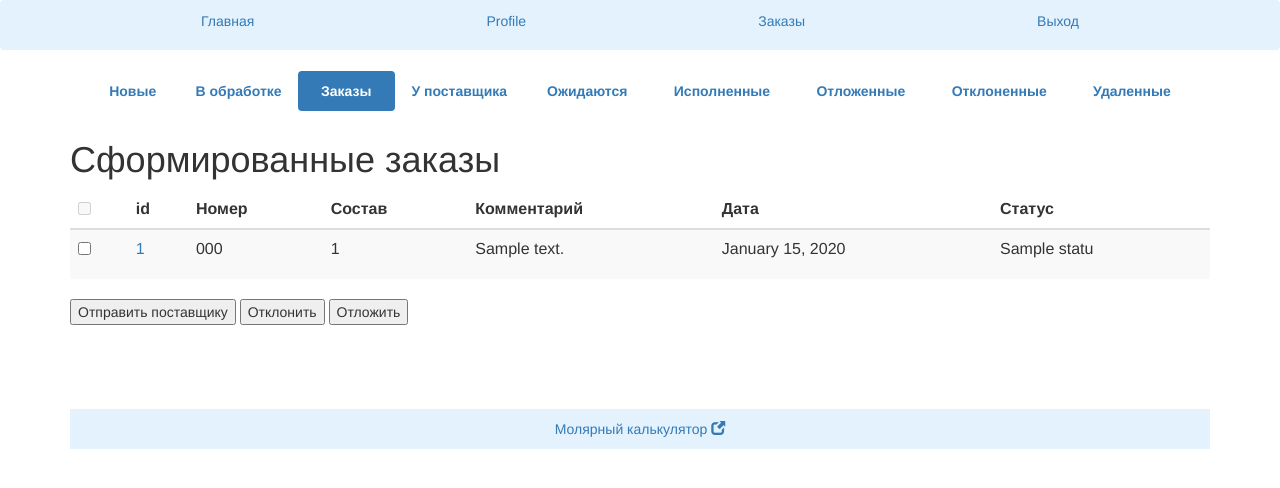
After one commit to darkinessa/reagents_order, a Flask app: page /created_orders in a window 1280 px wide. The commit adds this page. Shown: the top 488 px of the page. Run offline with Flask 2, Linux system fonts and the light colour scheme; a user stored in the database is signed in; tables that the repository leaves empty hold one stand-in row (values such as "Sample post"); some libraries are stand-ins or nearby versions.

Commit message:
update manage orders

```diff
--- a/app/admin/constants.py
+++ b/app/admin/constants.py
@@ -7,12 +7,13 @@ STATUS_ACTIONS = [
     ('1', 'Черновик', '_draft', ' ', False),
     ('2', 'Новый заказ', '_send', 'Заказ отправлен на обработку менеджеру', True),
     ('3', 'Обработка', '_hand', 'Заказ принят менеджером', True),
-    ('4', 'Передан поставщику', '_pass', 'Заказ передан поставщику', True),
-    ('5', 'Ожидается поставка', '_wait', 'Ожидается поставка', True),
-    ('6', 'Пришла поставка', '_rec', 'Пришла поставка', True),
-    ('7', 'Отклонено', '_dec', 'Заказ отклонен', False),
-    ('8', 'Отложено', '_sus', 'Заказ отложен', False),
-    ('9', 'На удаление', '_del', 'Заказ перемещен в папку удаленные', False),
+    ('4', 'Сформирован заказ ', '_order', 'Заказ сформирован', True),
+    ('5', 'Передан поставщику', '_pass', 'Заказ передан поставщику', True),
+    ('6', 'Ожидается поставка', '_wait', 'Ожидается поставка', True),
+    ('7', 'Пришла поставка', '_rec', 'Пришла поставка', True),
+    ('8', 'Отклонено', '_dec', 'Заказ отклонен', False),
+    ('9', 'Отложено', '_sus', 'Заказ отложен', False),
+    ('10', 'На удаление', '_del', 'Заказ перемещен в папку удаленные', False),
 ]
 
 USER_ROLES = [('0', 'Забанен', '_ban_user'),
--- a/app/admin/routes.py
+++ b/app/admin/routes.py
@@ -7,7 +7,7 @@ from app.admin.decorators import super_admin_required, admin_required
 from app.admin.forms import StatusAddForm, StatusDeleteForm
 from app.auth.models import User
 from app.order.constants import AIM, URGENCY, format_const
-from app.order.models import ItemInOrder, Status
+from app.order.models import ItemInOrder, Status, Order
 
 
 @app.route('/start_settings', methods=['GET', 'POST'])
@@ -186,7 +186,7 @@ def handling_orders():
 @login_required
 @admin_required
 def pass_orders():
-    items = ItemInOrder.query.filter_by(item_status_id='4').all()
+    items = ItemInOrder.query.filter_by(item_status_id='5').all()
 
     for item in items:
         item.aim_pretty = format_const(item.reagent_aim, AIM)
@@ -199,7 +199,7 @@ def pass_orders():
 @login_required
 @admin_required
 def wait_orders():
-    items = ItemInOrder.query.filter_by(item_status_id='5').all()
+    items = ItemInOrder.query.filter_by(item_status_id='6').all()
 
     for item in items:
         item.aim_pretty = format_const(item.reagent_aim, AIM)
@@ -212,7 +212,7 @@ def wait_orders():
 @login_required
 @admin_required
 def received_orders():
-    items = ItemInOrder.query.filter_by(item_status_id='6').all()
+    items = ItemInOrder.query.filter_by(item_status_id='7').all()
 
     for item in items:
         item.aim_pretty = format_const(item.reagent_aim, AIM)
@@ -225,7 +225,7 @@ def received_orders():
 @login_required
 @admin_required
 def declined_orders():
-    items = ItemInOrder.query.filter_by(item_status_id='7').all()
+    items = ItemInOrder.query.filter_by(item_status_id='8').all()
 
     for item in items:
         item.aim_pretty = format_const(item.reagent_aim, AIM)
@@ -238,7 +238,7 @@ def declined_orders():
 @login_required
 @admin_required
 def suspended_orders():
-    items = ItemInOrder.query.filter_by(item_status_id='8').all()
+    items = ItemInOrder.query.filter_by(item_status_id='9').all()
 
     for item in items:
         item.aim_pretty = format_const(item.reagent_aim, AIM)
@@ -251,10 +251,37 @@ def suspended_orders():
 @login_required
 @admin_required
 def deleted_orders():
-    items = ItemInOrder.query.filter_by(item_status_id='9').all()
+    items = ItemInOrder.query.filter_by(item_status_id='10').all()
 
     for item in items:
         item.aim_pretty = format_const(item.reagent_aim, AIM)
         item.urgency_pretty = format_const(item.urgency, URGENCY)
 
     return render_template('orders/deleted_orders.html', admin=admin, items=items)
+
+
+@app.route('/created_orders')
+@login_required
+@admin_required
+def created_orders():
+
+    # html -> view -> bl -> dl
+    # html - form(action = ...)
+        # view - @get created_orders
+            # bl - orders_manager.get_orders_list
+                # dl - get all orders -> Order.query.all()
+            # bl - Order += OrderDTO.items_count = ItemInOrder.query.filter_by(reagent_in_order_id=id).count() !empty
+        # view - OrderDTO + user_manager.user_info
+    # html - OrderViewModel
+
+    orders = Order.query.all()
+    for order in orders:
+        id = order.id
+        order.items_count = ItemInOrder.query.filter_by(reagent_in_order_id=id).count()
+
+
+    # for item in items:
+    #     item.aim_pretty = format_const(item.reagent_aim, AIM)
+    #     item.urgency_pretty = format_const(item.urgency, URGENCY)
+
+    return render_template('orders/created_orders.html', admin=admin, orders=orders)
--- a/app/order/models.py
+++ b/app/order/models.py
@@ -47,6 +47,8 @@ class Order(db.Model):
     number = db.Column(db.String(42), unique=True, index=True)
     date = db.Column(db.DateTime, index=True, default=datetime.utcnow)
     comment = db.Column(db.String(128))
+    order_status = db.relationship('Status')
+    order_status_id = db.Column(db.Integer, db.ForeignKey('status.id'))
 
     def __repr__(self):
         return '{}'.format(self.number)
--- a/app/templates/_orders_menu.html
+++ b/app/templates/_orders_menu.html
@@ -9,8 +9,11 @@
                         <a href="{{url_for('new_orders')}}">Новые</a></li>
                     <li class="{{ 'active' if active_page == 'handling_orders' else '' }}">
                         <a href="{{url_for('handling_orders')}}">В обработке</a></li>
+                    <li class="{{ 'active' if active_page == 'created_orders' else '' }}">
+                        <a href="{{url_for('created_orders')}}">Заказы</a></li>
                     <li class="{{ 'active' if active_page == 'pass_orders' else '' }}">
                         <a href="{{url_for('pass_orders')}}">У поставщика</a></li>
+
                     <li class="{{ 'active' if active_page == 'wait_orders' else '' }}">
                         <a href="{{url_for('wait_orders')}}">Ожидаются</a></li>
                     <li class="{{ 'active' if active_page == 'received_orders' else '' }}">
@@ -21,7 +24,7 @@
                         <a href="{{url_for('declined_orders')}}">Отклоненные</a></li>
                     <li class="{{ 'active' if active_page == 'deleted_orders' else '' }}">
                         <a href="{{url_for('deleted_orders')}}">Удаленные</a></li>
-                     </ul>
+                </ul>
             </div>
         </div>
     </div>
--- /dev/null
+++ b/app/templates/_table_orders.html
@@ -0,0 +1,48 @@
+{# используется на страницах: admin (нужна доработка) #}
+
+<table class="table table-striped">
+    <thead class="thead-dark">
+    <tr>
+        <th scope="col">
+            <div class="form-check">
+                <label class="form-check-label">
+                    <input type="checkbox" name="checks" value="" disabled>
+                </label></div>
+        </th>
+        <th scope="col">id</th>
+
+        <th scope="col">Номер</th>
+        <th scope="col">Состав</th>
+        <th scope="col">Комментарий</th>
+        <th scope="col">Дата</th>
+        <th scope="col">Статус</th>
+
+
+    </tr>
+    </thead>
+
+    <tbody>
+    {% for order in orders %}
+
+    <tr>
+
+        <td>
+            <div class="form-check">
+                <label class="form-check-label">
+                    <input type="checkbox" name="checks" value="{{ order.id }}">
+                </label></div>
+        </td>
+        <td><p><a href="{{ url_for('created_orders', id=order.id) }}">{{ order.id }}</a></p></td>
+
+
+        <td><p>{{ order.number }} </p></td>
+        <td><p>{{ order.items_count }} </p></td>
+        <td><p>{{ order.comment }} </p></td>
+        <td><p>{{ moment(order.date).format('LL') }} </p></td>
+        <td><p>{{ order.order_status }} </p></td>
+
+    </tr>
+    {% endfor %}
+
+    </tbody>
+</table>
--- /dev/null
+++ b/app/templates/orders/created_orders.html
@@ -0,0 +1,20 @@
+<title>На удаление</title>
+{% extends "base.html" %}
+{% import "bootstrap/wtf.html" as wtf %}
+{% set active_page = "created_orders" %}
+
+{% block app_content %}
+
+{% include '_orders_menu.html' %}
+
+<h1>Сформированные заказы</h1>
+
+<form action="/checked" name="checked" method="post">
+    {% include '_table_orders.html' %}
+    <input type="submit" name="_pass" value="Отправить поставщику"
+           onclick="return confirm('Переместить в папку У Поставщика?');">
+    <input type="submit" name="_dec" value="Отклонить" onclick="return confirm('test');">
+    <input type="submit" name="_sus" value="Отложить" onclick="return confirm('test');">
+</form>
+
+{% endblock %}
--- a/app/templates/orders/handling_orders.html
+++ b/app/templates/orders/handling_orders.html
@@ -12,8 +12,7 @@
 <form action="/checked" name="checked" method="post">
     {% include '_table_reagents.html' %}
     <input type="submit" name="_num" value="Присвоить номер заказу" onclick="return confirm('Пронумеровать заказ?');">
-    <input type="submit" name="_pass" value="Отправить поставщику"
-           onclick="return confirm('Переместить в папку У Поставщика?');">
+
     <input type="submit" name="_dec" value="Отклонить" onclick="return confirm('Вы действительно хотите отклонить заказ?');">
     <input type="submit" name="_sus" value="Отложить" onclick="return confirm('Переместить в папку Отложенные?');">
 
```
Also changed, not shown: app/order/routes.py (+5 -3 lines), app/auth/decorators.py (line endings or trailing spaces).
